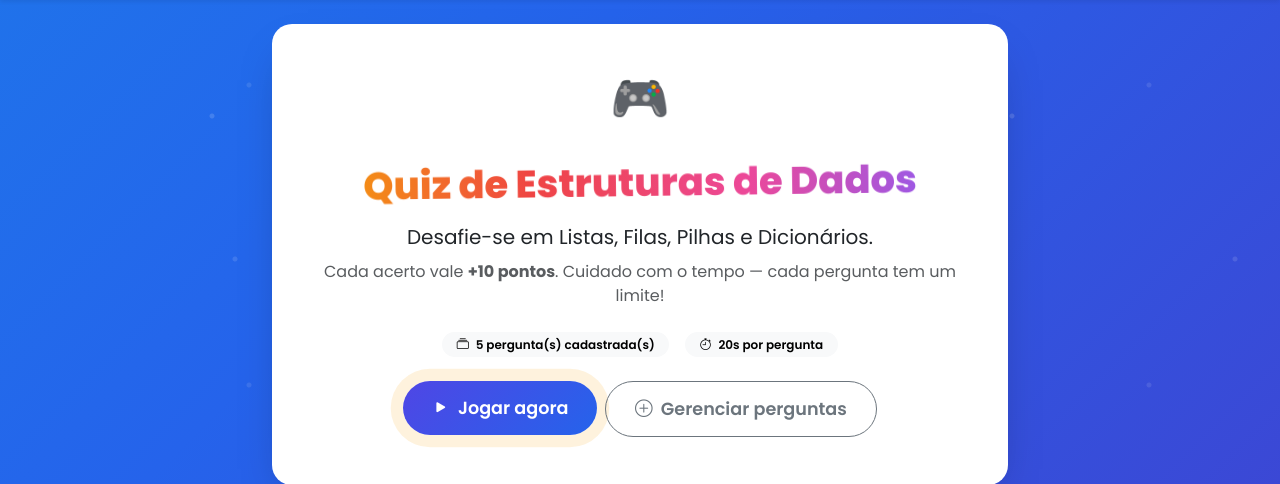
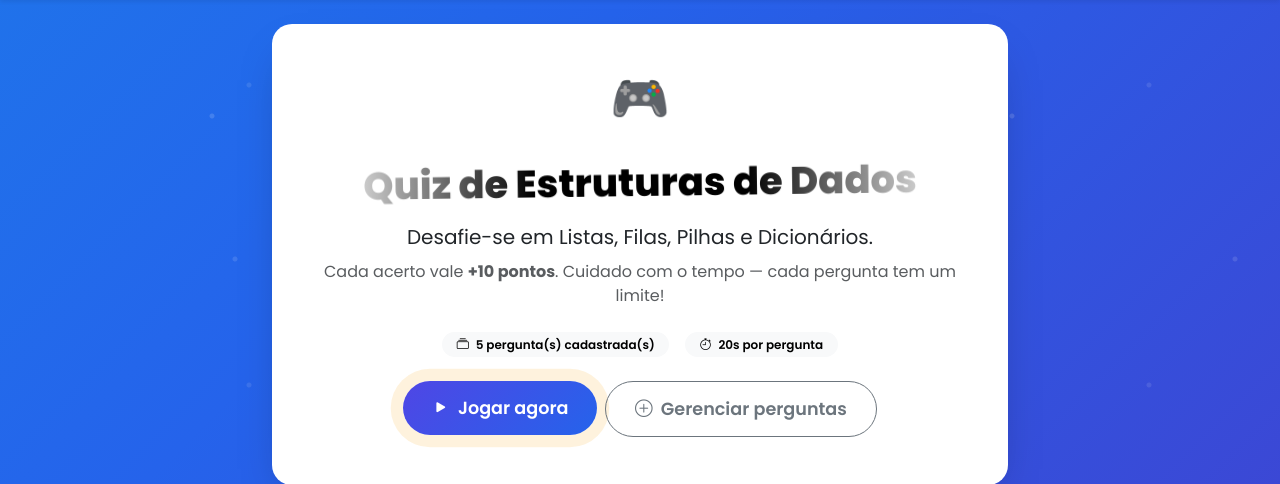
Before and after one commit to joaovdgoncalves-cloud/quiz_web, a Flask app: page / in a window 1280 px wide. Shown: the part 56-540 px from the top of the page. Run offline with Flask 3, Linux system fonts and the light colour scheme.

Commit message:
update hero title background gradient in styles.css

```diff
--- a/quiz_web/static/styles.css
+++ b/quiz_web/static/styles.css
@@ -114,7 +114,7 @@ main, nav, footer {
 .hero-title {
   font-size: 2.4rem;
   font-weight: 800;
-  background: linear-gradient(90deg, #f59e0b, #ef4444, #ec4899, #8b5cf6);
+  background: linear-gradient(90deg, #ffffff, #000000, #000000, #ffffff);
   -webkit-background-clip: text;
   background-clip: text;
   color: transparent;
```
